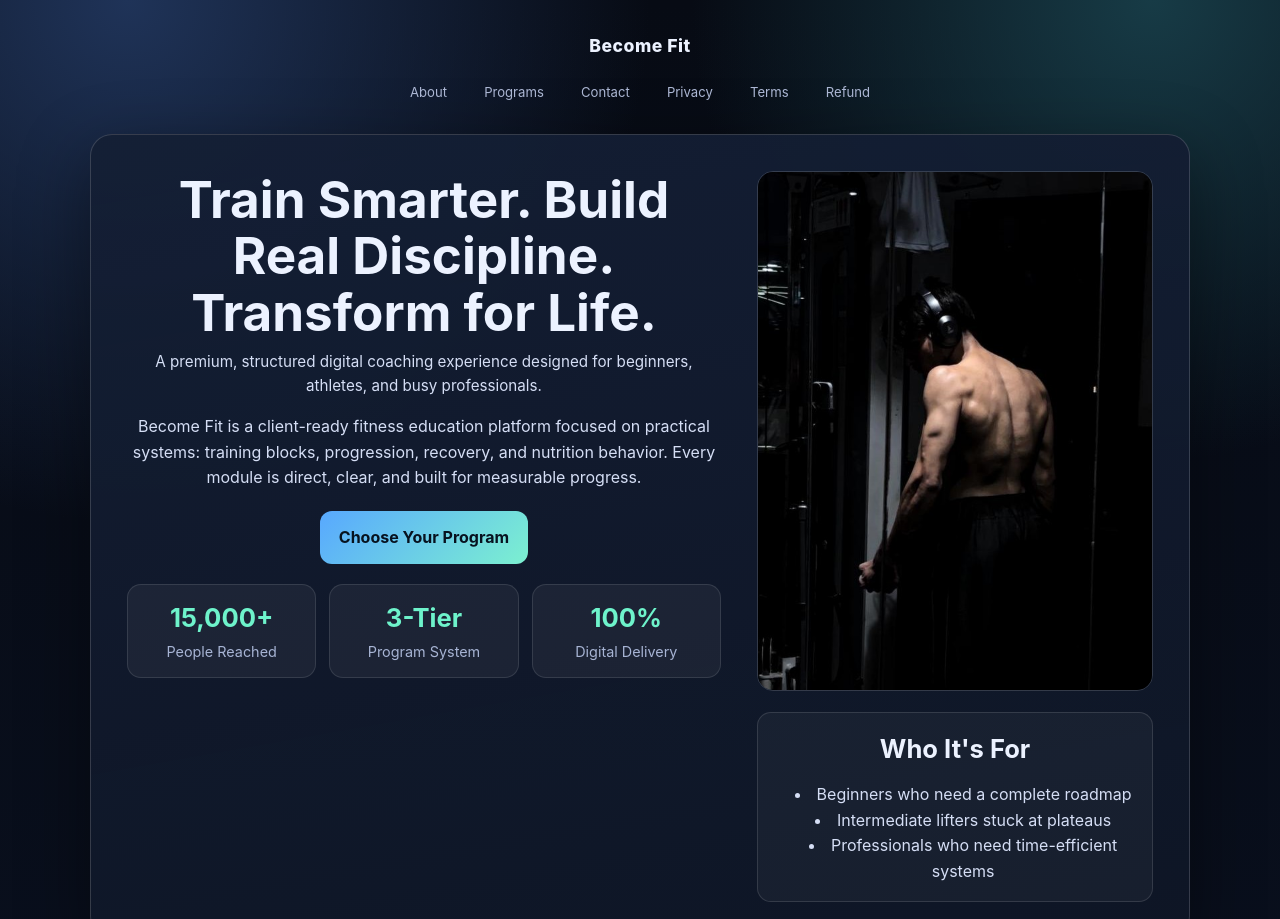
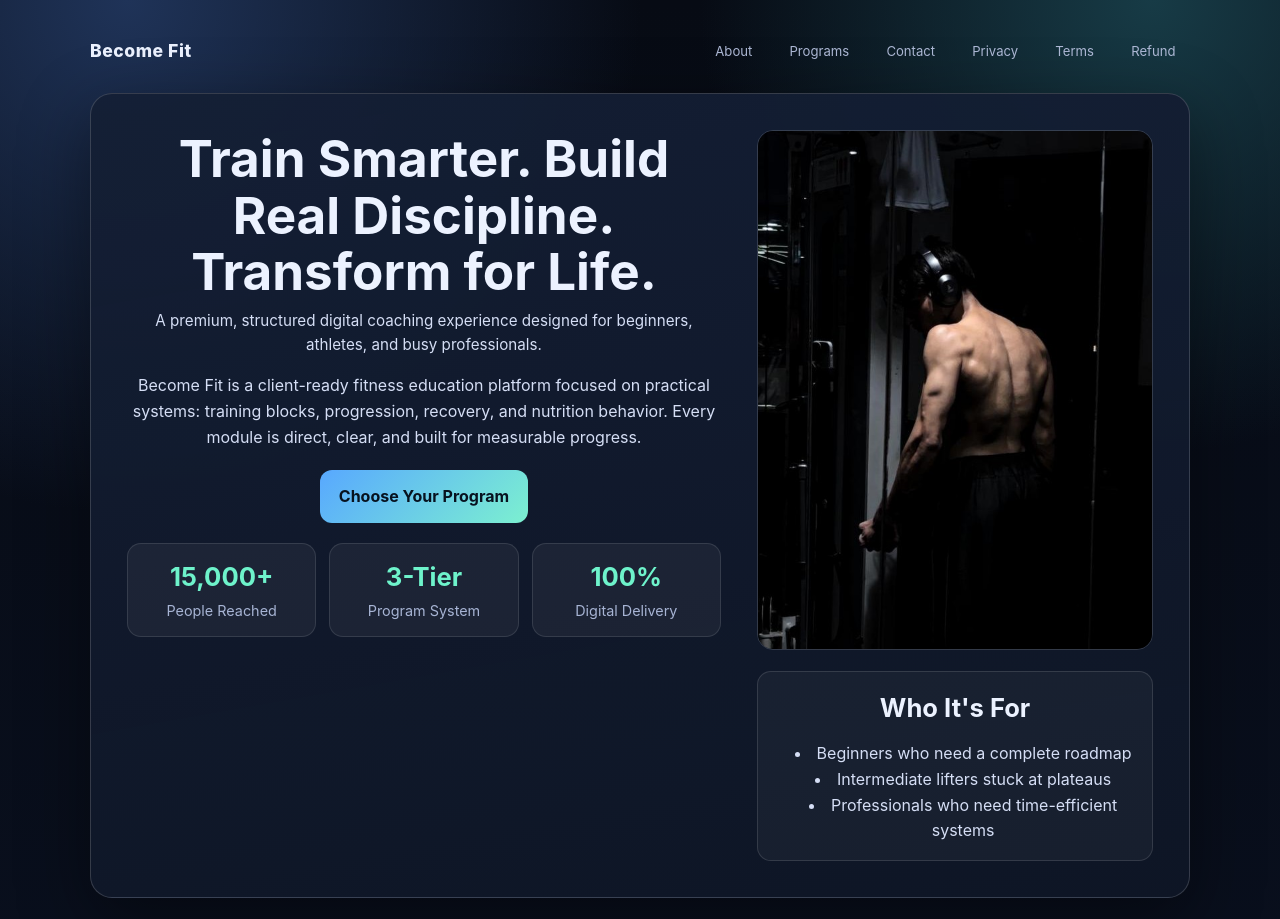
Before and after one commit to AkhilAzad/become-fit, a website: page public/index.html in a window 1280 px wide. Shown: the top 919 px of the page. Drawn offline with Linux system fonts and the light colour scheme.

Commit message:
Shift header layout: logo left, navigation right

```diff
--- a/public/style.css
+++ b/public/style.css
@@ -38,11 +38,11 @@
   width: 100%;
   display: flex;
   align-items: center;
-  justify-content: center;
-  flex-direction: column;
+  justify-content: space-between;
+  flex-direction: row;
   gap: 0.8rem;
   padding: 0.8rem 0 1.4rem;
-  text-align: center;
+  text-align: left;
 }
 
 .logo {
@@ -55,7 +55,7 @@
   display: flex;
   flex-wrap: wrap;
   gap: 0.5rem;
-  justify-content: center;
+  justify-content: flex-end;
 }
 
 .main-nav a {
```
